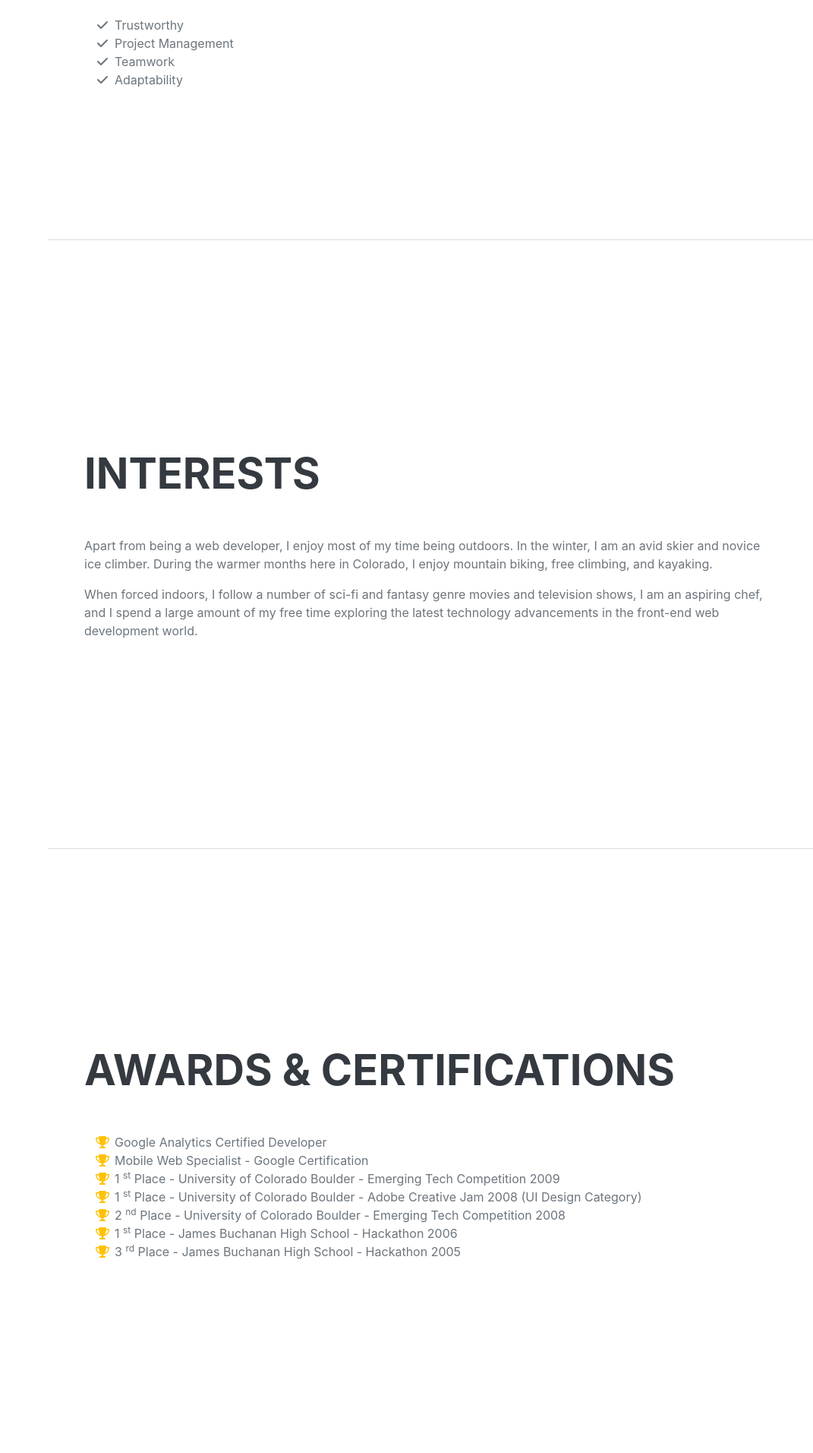
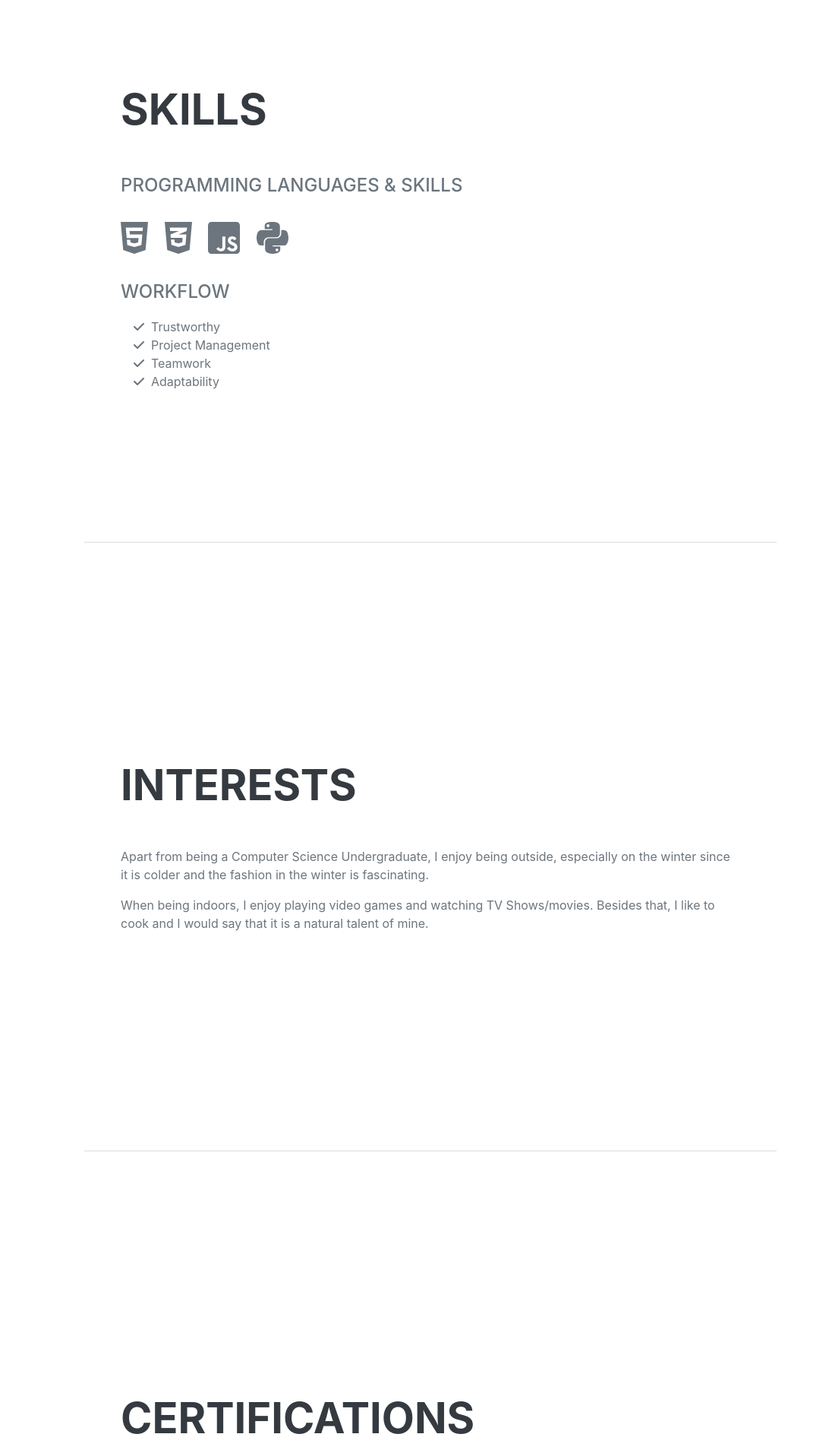
Before and after one commit to Orlandodlpz/1101-final-project, a Flask app: page / in a window 1280 px wide. Shown: the part 2888-4800 px from the top of the page at 76% size, without its empty margins (209-1280 px from the left). Before the commit the page ends 4545 px from the top, so only its background shows below. Run offline with Flask 3, Linux system fonts and the light colour scheme; some libraries are stand-ins or nearby versions; some web fonts are replaced.

Commit message:
Added last changes

```diff
--- a/templates/index.html
+++ b/templates/index.html
@@ -68,6 +68,17 @@
                         </div>
                         <div class="flex-shrink-0"><span class="text-primary">September 2023 - Present</span></div>
                     </div>
+            <section class="resume-section" id="experience">
+                <div class="resume-section-content">
+                    <h2 class="mb-5">Experience</h2>
+                    <div class="d-flex flex-column flex-md-row justify-content-between mb-5">
+                        <div class="flex-grow-1">
+                            <h3 class="mb-0">Social Media Director - UTRGV SHPE Chapter</h3>
+                            <div class="subheading mb-3">University of Texas Rio Grande Valley</div>
+                            <p>Communicate and post through social media to connect with SHPE’s members and display the activities that the UTRGV SHPE chapter does during the year.</p>
+                        </div>
+                        <div class="flex-shrink-0"><span class="text-primary">September 2023 - Present</span></div>
+                    </div>
                 </div>
             </section>
             <hr class="m-0" />
@@ -91,7 +102,7 @@
             <section class="resume-section" id="skills">
                 <div class="resume-section-content">
                     <h2 class="mb-5">Skills</h2>
-                    <div class="subheading mb-3">Programming Languages & Tools</div>
+                    <div class="subheading mb-3">Programming Languages & Skills</div>
                     <ul class="list-inline dev-icons">
                         <li class="list-inline-item"><i class="fa-brands fa-html5"></i></li>
                         <li class="list-inline-item"><i class="fa-brands fa-css3-alt"></i></li>
@@ -124,53 +135,23 @@
             <section class="resume-section" id="interests">
                 <div class="resume-section-content">
                     <h2 class="mb-5">Interests</h2>
-                    <p>Apart from being a web developer, I enjoy most of my time being outdoors. In the winter, I am an avid skier and novice ice climber. During the warmer months here in Colorado, I enjoy mountain biking, free climbing, and kayaking.</p>
-                    <p class="mb-0">When forced indoors, I follow a number of sci-fi and fantasy genre movies and television shows, I am an aspiring chef, and I spend a large amount of my free time exploring the latest technology advancements in the front-end web development world.</p>
+                    <p>Apart from being a Computer Science Undergraduate, I enjoy being outside, especially on the winter since it is colder and the fashion in the winter is fascinating.</p>
+                    <p class="mb-0">When being indoors, I enjoy playing video games and watching TV Shows/movies. Besides that, I like to cook and I would say that it is a natural talent of mine. </p>
                 </div>
             </section>
             <hr class="m-0" />
             <!-- Awards-->
             <section class="resume-section" id="awards">
                 <div class="resume-section-content">
-                    <h2 class="mb-5">Awards & Certifications</h2>
+                    <h2 class="mb-5">Certifications</h2>
                     <ul class="fa-ul mb-0">
                         <li>
                             <span class="fa-li"><i class="fas fa-trophy text-warning"></i></span>
-                            Google Analytics Certified Developer
+                            Word Specialist - Microsoft Certification
                         </li>
                         <li>
                             <span class="fa-li"><i class="fas fa-trophy text-warning"></i></span>
-                            Mobile Web Specialist - Google Certification
-                        </li>
-                        <li>
-                            <span class="fa-li"><i class="fas fa-trophy text-warning"></i></span>
-                            1
-                            <sup>st</sup>
-                            Place - University of Colorado Boulder - Emerging Tech Competition 2009
-                        </li>
-                        <li>
-                            <span class="fa-li"><i class="fas fa-trophy text-warning"></i></span>
-                            1
-                            <sup>st</sup>
-                            Place - University of Colorado Boulder - Adobe Creative Jam 2008 (UI Design Category)
-                        </li>
-                        <li>
-                            <span class="fa-li"><i class="fas fa-trophy text-warning"></i></span>
-                            2
-                            <sup>nd</sup>
-                            Place - University of Colorado Boulder - Emerging Tech Competition 2008
-                        </li>
-                        <li>
-                            <span class="fa-li"><i class="fas fa-trophy text-warning"></i></span>
-                            1
-                            <sup>st</sup>
-                            Place - James Buchanan High School - Hackathon 2006
-                        </li>
-                        <li>
-                            <span class="fa-li"><i class="fas fa-trophy text-warning"></i></span>
-                            3
-                            <sup>rd</sup>
-                            Place - James Buchanan High School - Hackathon 2005
+                            Swift Language - Apple Certification
                         </li>
                     </ul>
                 </div>
```
Also changed, not shown: 1 other file.
